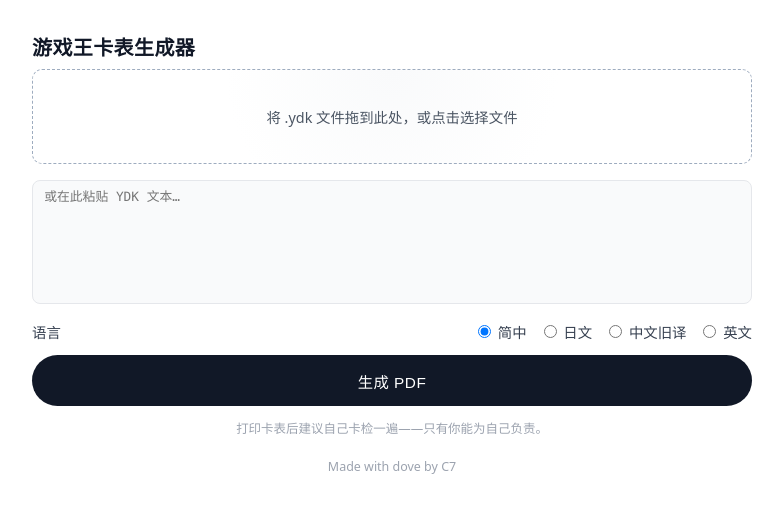
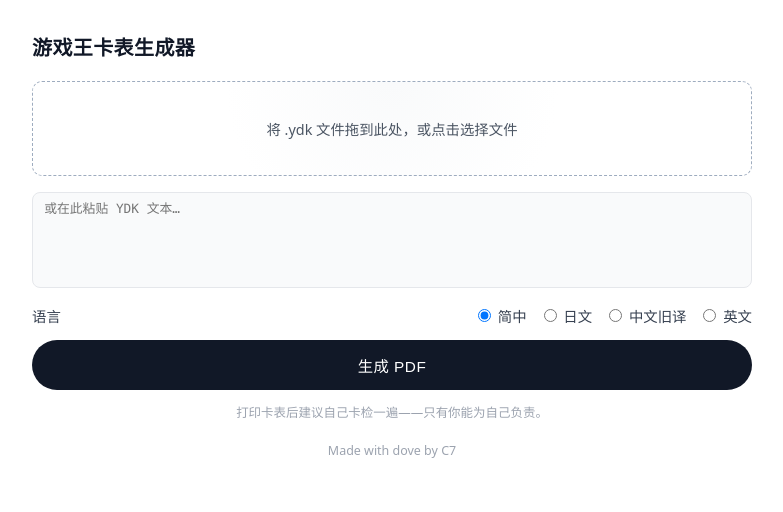
Before and after one commit to Shiina18/ydk2pdf, a website built with Vite: page index.html in a window 1280 px wide. Shown: the whole page, without its empty margins (248-1031 px from the left). Built offline with nearby package versions, Linux system fonts and the light colour scheme.

Commit message:
chore: 调整布局

```diff
--- a/src/style.css
+++ b/src/style.css
@@ -11,7 +11,7 @@
   color: #111827;
 }
 .container h1 {
-  margin: 0 0 0.5rem;
+  margin: 0 0 1.25rem;
   font-size: 1.25rem;
   font-weight: 600;
   letter-spacing: 0.02em;
@@ -64,7 +64,9 @@
   line-height: 1.4;
   background: #f9fafb;
   resize: none;
-  min-height: 6rem;
+  height: 6rem !important;
+  min-height: 0 !important;
+  max-height: 6rem !important;
   overflow-y: auto;
 }
 .ydk-text:focus {
```
